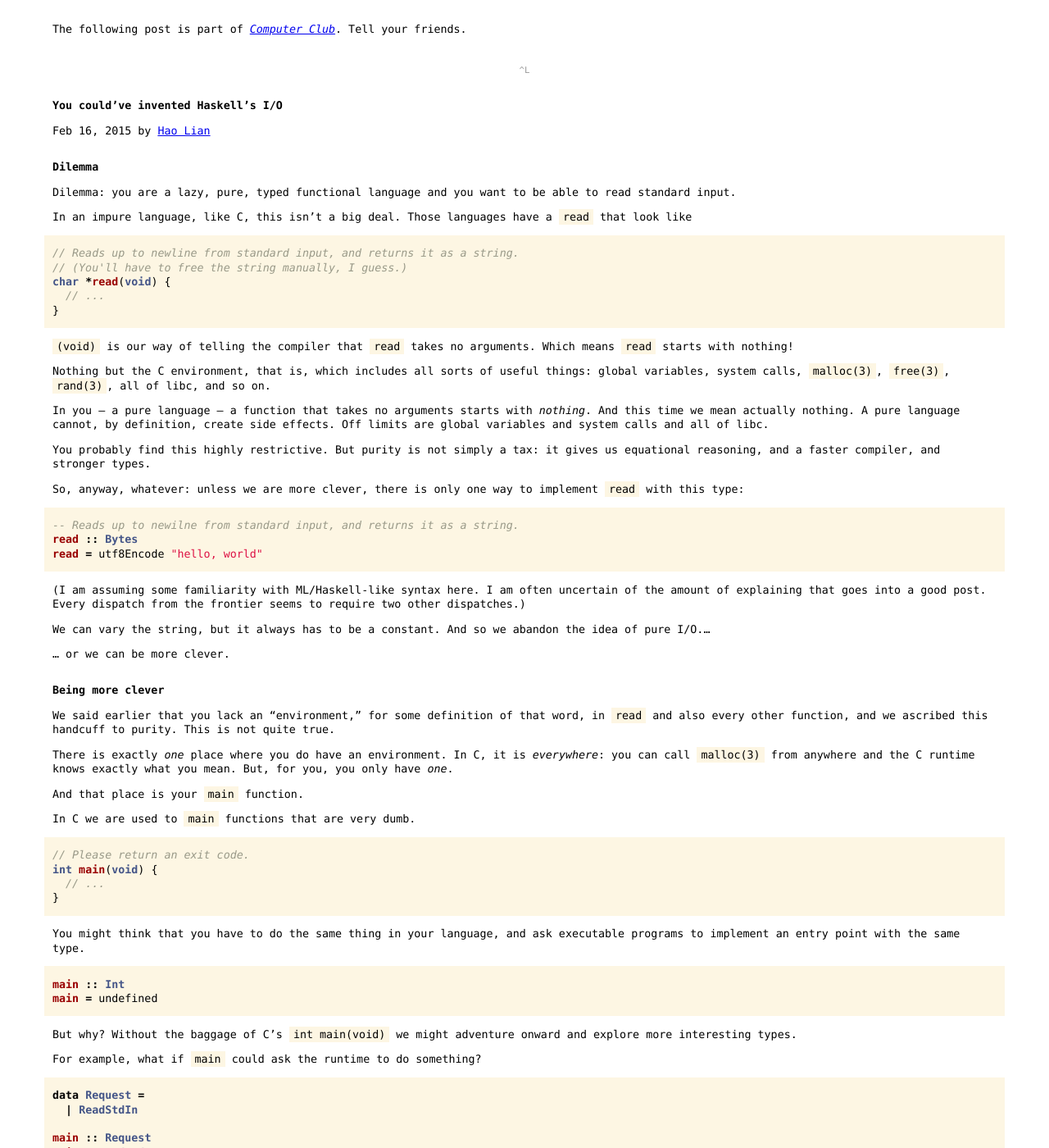
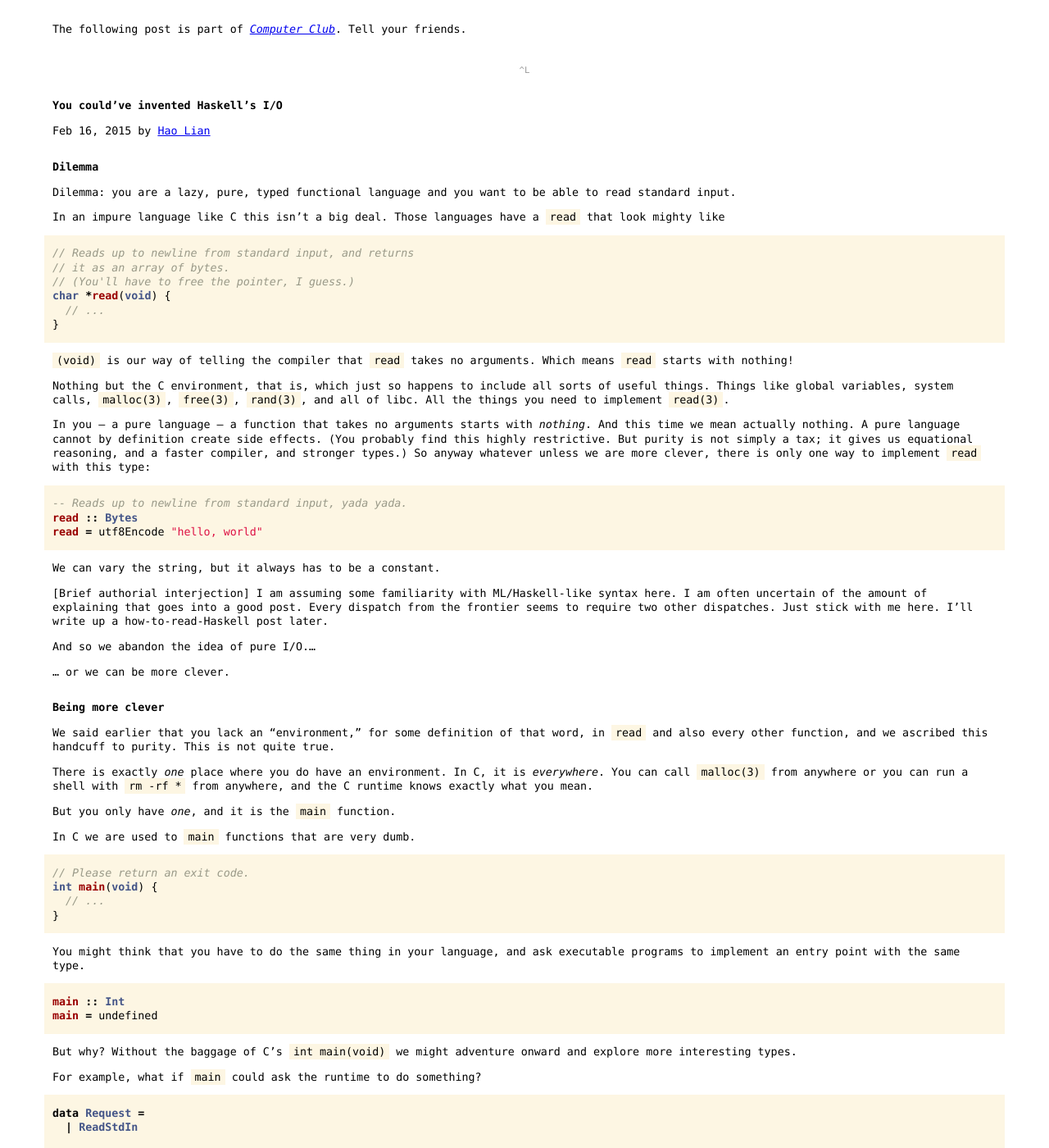
Before and after one commit to hlian/hao.codes, a Jekyll site: the page built from _posts/2015-02-15-loopy-io.html, in a window 1280 px wide and 1400 px high. Shown: the whole window at 82% size. Built offline with Jekyll 4.4.1, drawn with Linux system fonts in a browser that asks for light colours; Markdown is read by kramdown in place of the engine named in the settings; some of the changed text lies outside the part shown.

Commit message:
loopy-io: go away, reverse

```diff
--- a/_posts/2015-02-15-loopy-io.html
+++ b/_posts/2015-02-15-loopy-io.html
@@ -9,10 +9,11 @@ author: hao
 <p>Dilemma: you are a lazy, pure, typed functional language and you want
 to be able to read standard input.</p>
 
-<p>In an impure language, like C, this isn’t a big deal. Those languages
-have a <code>read</code> that look like</p>
-<div class="highlight"><pre><code class="language-c" data-lang="c"><span class="c1">// Reads up to newline from standard input, and returns it as a string.</span>
-<span class="c1">// (You'll have to free the string manually, I guess.)</span>
+<p>In an impure language like C this isn’t a big deal. Those languages
+have a <code>read</code> that look mighty like</p>
+<div class="highlight"><pre><code class="language-c" data-lang="c"><span class="c1">// Reads up to newline from standard input, and returns</span>
+<span class="c1">// it as an array of bytes.</span>
+<span class="c1">// (You'll have to free the pointer, I guess.)</span>
 <span class="kt">char</span> <span class="o">*</span><span class="nf">read</span><span class="p">(</span><span class="kt">void</span><span class="p">)</span> <span class="p">{</span>
   <span class="c1">// ...</span>
 <span class="p">}</span>
@@ -20,32 +21,32 @@ have a <code>read</code> that look like</p>
 <p><code>(void)</code> is our way of telling the compiler that <code>read</code> takes no
 arguments. Which means <code>read</code> starts with nothing!</p>
 
-<p>Nothing but the C environment, that is, which includes all sorts of
-useful things: global variables, system calls, <code>malloc(3)</code>, <code>free(3)</code>,
-<code>rand(3)</code>, all of libc, and so on.</p>
+<p>Nothing but the C environment, that is, which just so happens to include all sorts of
+useful things. Things like global variables, system calls, <code>malloc(3)</code>, <code>free(3)</code>,
+<code>rand(3)</code>, and all of libc. All the things you need to
+implement <code>read(3)</code>.</p>
 
 <p>In you — a pure language — a function that takes no arguments
-starts with <em>nothing</em>. And this time we mean actually nothing. A pure
-language cannot, by definition, create side effects. Off limits are
-global variables and system calls and all of libc.</p>
-
-<p>You probably find this highly restrictive. But purity is not simply a
-tax: it gives us equational reasoning, and a faster compiler, and
-stronger types.</p>
-
-<p>So, anyway, whatever: unless we are more clever, there is only one way
-to implement <code>read</code> with this type:</p>
-<div class="highlight"><pre><code class="language-haskell" data-lang="haskell"><span class="c1">-- Reads up to newilne from standard input, and returns it as a string.</span>
+starts with <em>nothing</em>. And this time we mean actually nothing.
+A pure language cannot by definition create side effects. (You
+probably find this highly restrictive. But purity is not simply a tax;
+it gives us equational reasoning, and a faster compiler, and stronger
+types.) So anyway whatever unless we are more clever, there is only
+one way to implement <code>read</code> with this type:</p>
+<div class="highlight"><pre><code class="language-haskell" data-lang="haskell"><span class="c1">-- Reads up to newline from standard input, yada yada.</span>
 <span class="nf">read</span> <span class="ow">::</span> <span class="kt">Bytes</span>
 <span class="nf">read</span> <span class="ow">=</span> <span class="n">utf8Encode</span> <span class="s">"hello, world"</span>
 </code></pre></div>
-<p>(I am assuming some familiarity with ML/Haskell-like syntax here. I am
-often uncertain of the amount of explaining that goes into a good
-post. Every dispatch from the frontier seems to require two other
-dispatches.)</p>
 
-<p>We can vary the string, but it always has to be a constant. And so we
-abandon the idea of pure I/O.…</p>
+<p>We can vary the string, but it always has to be a constant.</p>
+
+<p>[Brief authorial interjection] I am assuming some familiarity with
+ML/Haskell-like syntax here. I am often uncertain of the amount of
+explaining that goes into a good post. Every dispatch from the
+frontier seems to require two other dispatches. Just stick with me
+here. I’ll write up a how-to-read-Haskell post later.</p>
+
+<p>And so we abandon the idea of pure I/O.…</p>
 
 <p>… or we can be more clever.</p>
 
@@ -55,12 +56,14 @@ abandon the idea of pure I/O.…</p>
 that word, in <code>read</code> and also every other function, and we ascribed
 this handcuff to purity. This is not quite true.</p>
 
-<p>There is exactly <em>one</em> place where you do have an environment. In C,
-it is <em>everywhere</em>: you can call <code>malloc(3)</code> from anywhere and the C
-runtime knows exactly what you mean. But, for you, you only have
-<em>one</em>.</p>
+<p>There is exactly <em>one</em> place where you do have an
+environment. In C, it is <em>everywhere</em>. You can
+call <code>malloc(3)</code> from anywhere or you can run a shell with
+<code>rm -rf *</code> from anywhere, and the C runtime knows exactly
+what you mean.</p>
 
-<p>And that place is your <code>main</code> function.</p>
+<p>But you only have <em>one</em>, and it is the <code>main</code>
+function.</p>
 
 <p>In C we are used to <code>main</code> functions that are very dumb.</p>
 <div class="highlight"><pre><code class="language-c" data-lang="c"><span class="c1">// Please return an exit code.</span>
@@ -84,9 +87,9 @@ adventure onward and explore more interesting types.</p>
 <span class="nf">main</span> <span class="ow">::</span> <span class="kt">Request</span>
 <span class="nf">main</span> <span class="ow">=</span> <span class="kt">ReadStdIn</span>
 </code></pre></div>
-<p>Cute, and pure. But you’ll notice immediately a big problem: <code>main</code>
+<p>Cute, and pure. But you’ll notice immediately a big problem. <code>main</code>
 can ask questions, but it can never hear answers. You might at this
-point try:</p>
+point try</p>
 <div class="highlight"><pre><code class="language-haskell" data-lang="haskell"><span class="nf">submitRequest</span> <span class="ow">::</span> <span class="kt">Request</span> <span class="ow">-&gt;</span> <span class="kt">Bytes</span>
 <span class="nf">submitRequest</span> <span class="ow">=</span> <span class="n">undefined</span>
 
@@ -122,7 +125,7 @@ it seems impossible to read from stdin more than once. (After all, how
 would you distinguish between different reads?)</p>
 
 <p>As a computer scientist, you solve problems by either caching,
-counting, or naming. In this case, counting seems best:</p>
+counting, or naming. In this case, counting seems best.</p>
 <div class="highlight"><pre><code class="language-haskell" data-lang="haskell"><span class="kr">data</span> <span class="kt">Event</span> <span class="ow">=</span>
   <span class="o">|</span> <span class="kt">ProgramJustStarted</span>
   <span class="o">|</span> <span class="kt">ReadStdinComplete</span> <span class="kt">Int</span> <span class="kt">Bytes</span>
@@ -193,19 +196,21 @@ to standard out.</p>
 <div class="highlight"><pre><code class="language-haskell" data-lang="haskell"><span class="kr">data</span> <span class="kt">Handle</span> <span class="ow">=</span>
   <span class="o">|</span> <span class="kt">StandardIn</span>
   <span class="o">|</span> <span class="kt">StandardOut</span>
-  <span class="o">|</span> <span class="kt">File</span> <span class="kt">FilePath</span> <span class="c1">-- this could work! but I'll elide the details</span>
+  <span class="o">|</span> <span class="kt">File Int</span> <span class="c1">-- !</span>
 
 <span class="kr">data</span> <span class="kt">Event</span> <span class="ow">=</span>
+  <span class="o">|</span> <span class="kt">OpenFileComplete</span> <span class="kt">Handle</span> <span class="c1">-- !</span>
   <span class="o">|</span> <span class="kt">ReadComplete</span> <span class="kt">Handle</span> <span class="kt">Bytes</span>
   <span class="o">|</span> <span class="kt">PrintComplete</span>
 
 <span class="kr">data</span> <span class="kt">Request</span> <span class="ow">=</span>
+  <span class="o">|</span> <span class="kt">OpenFile</span> <span class="kt">FilePath</span> <span class="c1">-- !</span>
   <span class="o">|</span> <span class="kt">Read</span> <span class="kt">Handle</span>
   <span class="o">|</span> <span class="kt">Print</span> <span class="kt">Handle</span> <span class="kt">Bytes</span>
 
 <span class="c1">-- I mean, why not?</span>
 <span class="nf">integerOf</span> <span class="ow">::</span> <span class="kt">Bytes</span> <span class="ow">-&gt;</span> <span class="kt">Int</span>
-<span class="nf">integerOf</span> <span class="n">bytes</span> <span class="ow">=</span> <span class="kr">case</span> <span class="p">(</span><span class="n">reverse</span> <span class="o">$</span> <span class="n">utf8Decode</span> <span class="n">bytes</span><span class="p">)</span> <span class="kr">of</span>
+<span class="nf">integerOf</span> <span class="n">bytes</span> <span class="ow">=</span> <span class="kr">case</span> <span class="n">utf8Decode</span> <span class="n">bytes</span> <span class="kr">of</span>
   <span class="o">|</span> <span class="s">"0"</span> <span class="ow">-&gt;</span> <span class="mi">0</span>
   <span class="o">|</span> <span class="s">"1"</span> <span class="ow">-&gt;</span> <span class="mi">1</span>
   <span class="o">|</span> <span class="s">"2"</span> <span class="ow">-&gt;</span> <span class="mi">2</span>
```
Also changed, not shown: other parts of _posts/2015-02-15-loopy-io.html (+1 -1 lines).
